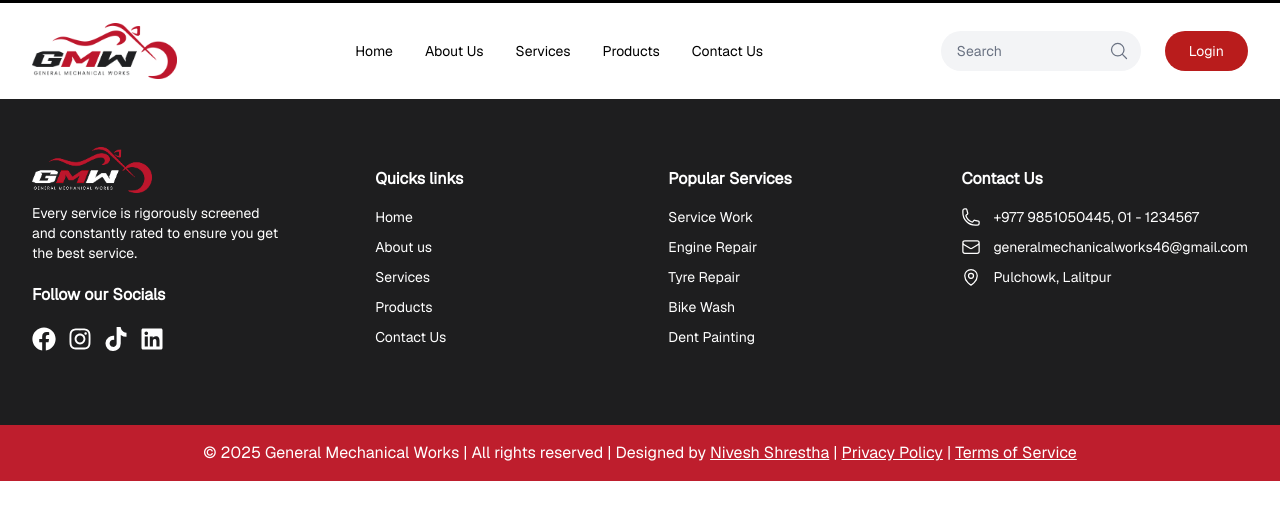
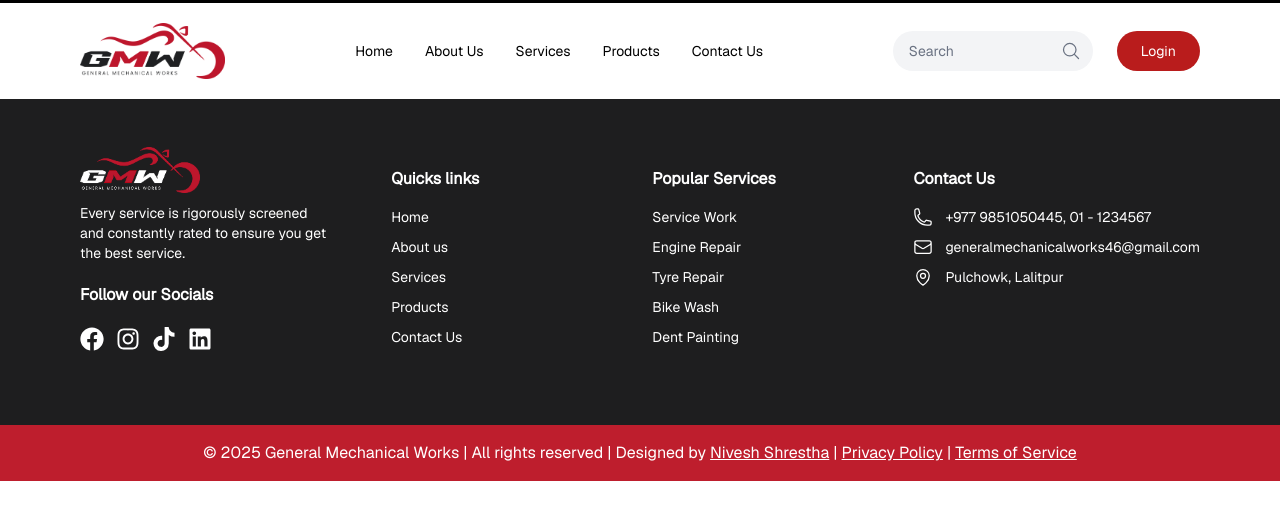
Before and after one commit to Nivesh26/General-Mechanical-Works, a React (Vite) app in the folder Frontend/: page / in a window 1280 px wide. Shown: the top 520 px of the page. Built offline with nearby package versions, Linux system fonts and the light colour scheme.

Commit message:
Update Header and Footer components to use fixed margin for layout consistency

```diff
--- a/Frontend/src/UserComponent/Footer.tsx
+++ b/Frontend/src/UserComponent/Footer.tsx
@@ -6,7 +6,7 @@ import GMWlogoWhite from "../assets/GMWlogowhite.png";
 const Footer = () => {
   return (
     <footer className="bg-[#1e1e1f] text-white font-sans py-2">
-      <div className="max-w-7xl mx-auto px-4 sm:px-6 lg:px-8">
+      <div className="mx-[80px]">
         <div className="flex flex-wrap justify-between py-10">
           {/* Logo Section  */}
           <div className="flex-shrink-0 basis-[250px] max-w-[300px]">
--- a/Frontend/src/UserComponent/Header.tsx
+++ b/Frontend/src/UserComponent/Header.tsx
@@ -13,7 +13,7 @@ function Header() {
 
   return (
     <header className="bg-white border-t-[3px] py-2">
-      <div className="max-w-7xl mx-auto px-4 sm:px-6 lg:px-8">
+      <div className="mx-[80px]">
         <div className="flex items-center justify-between h-20 gap-6">
           {/* Logo */}
           <NavLink to="/" className="flex-shrink-0">
```
